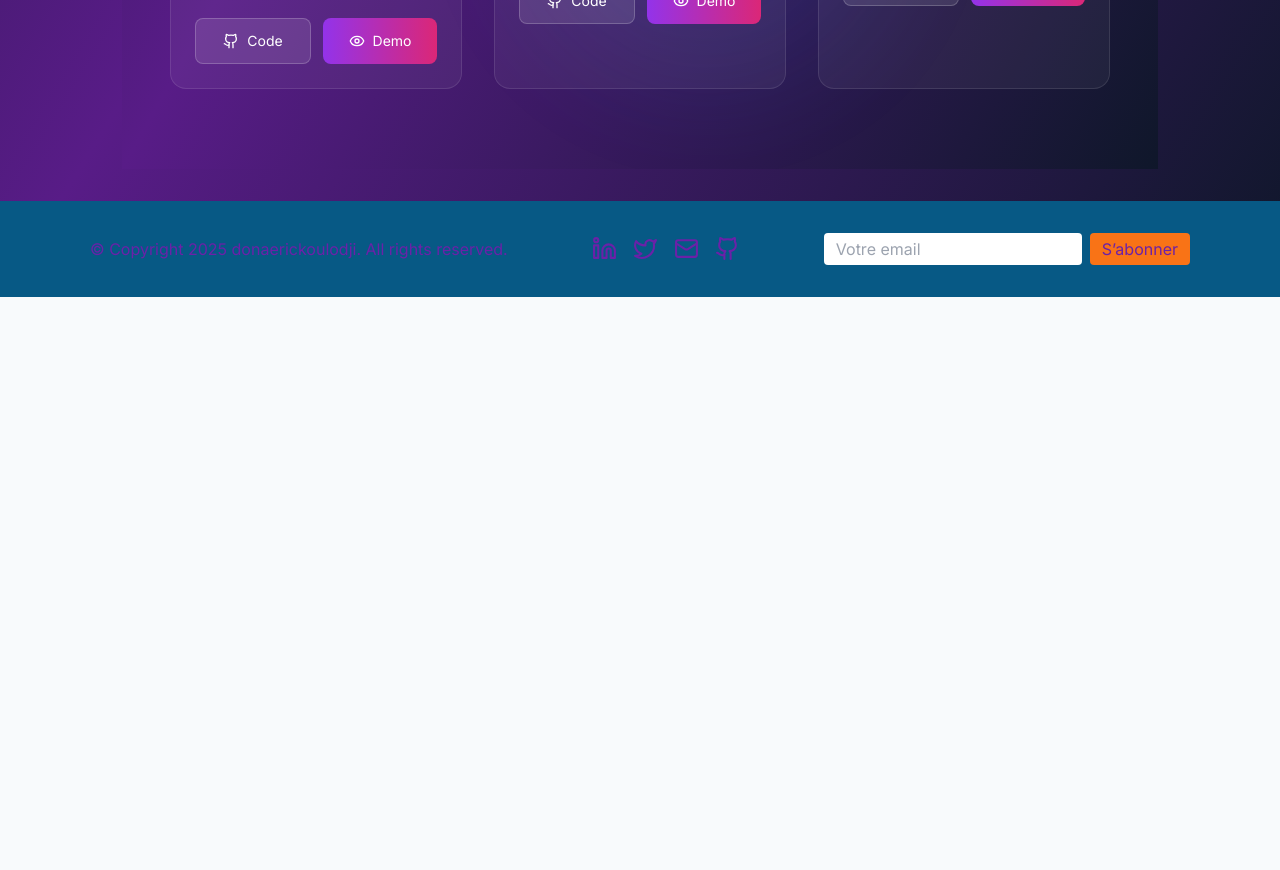
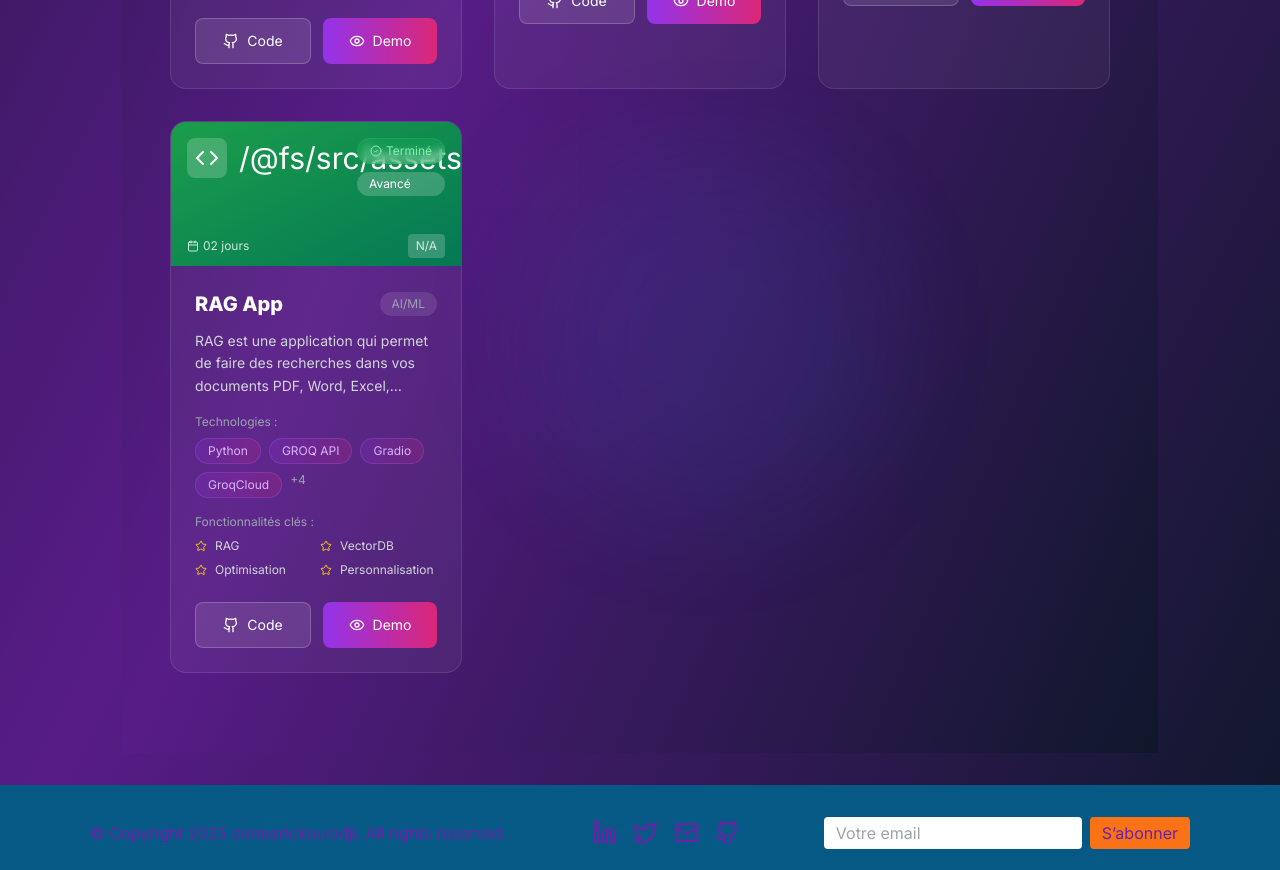
Before and after one commit to dona-eric/portfolio, a React (Vite) app: page /projects in a window 1280 px wide. Shown: the part 1760-2630 px from the top of the page. Before the commit the page ends 2057 px from the top, so only its background shows below. Built offline with nearby package versions, Linux system fonts and the light colour scheme.

Commit message:
added the projects

```diff
--- a/package.json
+++ b/package.json
@@ -9,6 +9,7 @@
   },
   "dependencies": {
     "@heroicons/react": "^2.2.0",
+    "@supabase/supabase-js": "^2.57.4",
     "framer-motion": "^10.12.16",
     "lucide-react": "^0.542.0",
     "react": "^18.2.0",
--- /dev/null
+++ b/src/api/supabase.js
@@ -0,0 +1,6 @@
+import { createClient } from "@supabase/supabase-js";
+
+const supabaseUrl = process.env.REACT_APP_SUPABASE_URL;
+const supabaseKey = process.env.REACT_APP_SUPABASE_ANON_KEY;
+
+export const supabase = createClient(supabaseUrl, supabaseKey);
--- a/src/components/AllSections.jsx
+++ b/src/components/AllSections.jsx
@@ -4,7 +4,7 @@ import About from './About'
 import Services from './Services'
 import Portfolio from './Portfolio'
 import ContactForm from './ContactForm'
-
+/*import Testimonials from './Testimonials'*/
 export default function AllSections(){
   return (
     <div className="space-y-24">
--- a/src/pages/Projects.jsx
+++ b/src/pages/Projects.jsx
@@ -13,7 +13,7 @@ import {
   AlertCircle,
   CheckCircle2
 } from 'lucide-react';
-
+import rag from '../assets/rag.png';
 // Constantes pour éviter les re-créations
 const PROJECTS_DATA = [
   {
@@ -122,6 +122,24 @@ const PROJECTS_DATA = [
     image: "🤷‍♂️",
     difficulty: "Intermédiaire",
     duration: "01 Mois",
+    impact: "N/A"
+  },
+  {
+    id: 7,
+    title: "RAG App",
+    description: "RAG est une application qui permet de faire des recherches dans vos documents PDF, Word, Excel, PowerPoint et autres..",
+    longDescription: "Une application complète de recherche dans vos documents PDF, Word, Excel, PowerPoint et autres. Elle utilise l'IA pour comprendre le contenu de vos documents et fournir des réponses précises à vos questions.",
+    technologies: ["Python", "GROQ API", "Gradio", "GroqCloud","LLMs", "LangChain", "ChromaDB", "HuggingFace"],
+    category: "AI/ML",
+    status: "Terminé",
+    icon: Code,
+    color: "from-green-500 to-emerald-600",
+    features: ["RAG", "VectorDB", "Optimisation", "Personnalisation", "Multi-format", "Analytics"],
+    github: "https://huggingface.co/spaces/donerick/",
+    demo: "https://huggingface.co/spaces/donerick/Projects",
+    image: rag,
+    difficulty: "Avancé",
+    duration: "02 jours",
     impact: "N/A"
   },
 ];
```
Also changed, not shown: public/robots.txt, src/assets/rag.png (added), 1 other file (tests, documents, lock files or other folders).
